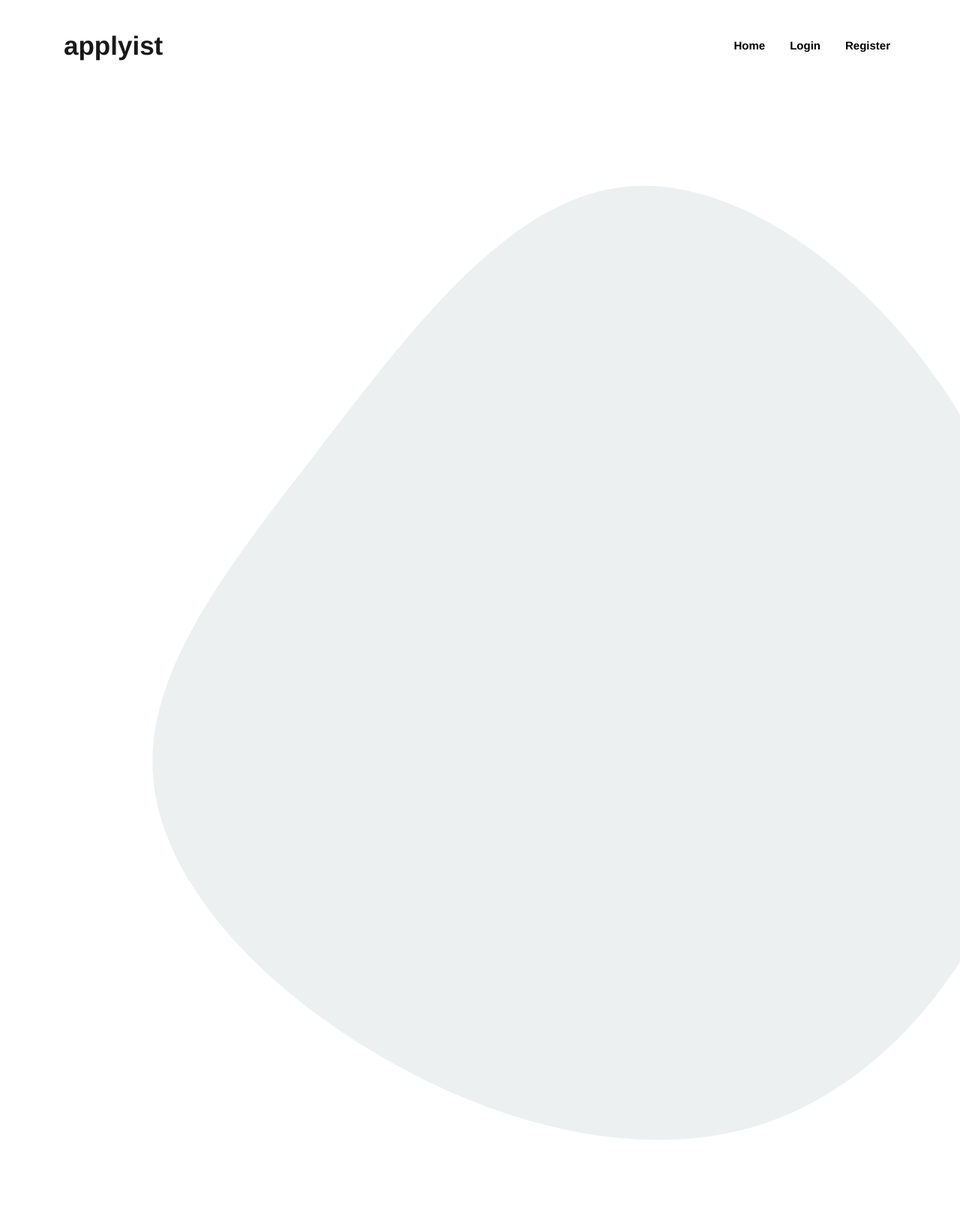
After one commit to ntbol/applyist, a PHP site: page / in a window 1280 px wide. The commit adds this page. Shown: the whole page at 75% size. Run offline with PHP 8.4, Linux system fonts and the light colour scheme.

Commit message:
fixing nav issues

```diff
--- a/css/custom.css
+++ b/css/custom.css
@@ -213,3 +213,8 @@
 .theme-link{
 	color: #6f7175!important;
 }
+
+.hero{
+	background-image: url("../img/blob-shape.svg");
+	height: 1500px;
+}
--- a/dashboard.php
+++ b/dashboard.php
@@ -75,9 +75,9 @@
 				</div>
 				<div class="col-10" style="display: table-cell; vertical-align: middle;">
 					<h2 class="job-title"><?=$list['title']?></h2>
-					<h5 class="small-header"><span class="fas fa-building"></span> <span style="font-weight: 600"><?=$list['company']?></span>&nbsp;&nbsp;&nbsp;<span class="fas fa-map-marker-alt"></span> <?=$list['location']?>&nbsp;&nbsp;&nbsp;<span title="Date Applied On"><span class="far fa-calendar-alt"></span> <?=$list['date_applied']?></span></h5>
+					<h5 class="small-header"><span class="far fa-building"></span> <span style="font-weight: 600"><?=$list['company']?></span>&nbsp;&nbsp;&nbsp;<span class="fas fa-map-marker-alt"></span> <?=$list['location']?>&nbsp;&nbsp;&nbsp;<span title="Date Applied On"><span class="far fa-calendar-alt"></span> Applied on : <?=$list['date_applied']?></span></h5>
 					<h5 class="small-header" style="font-style: italic;">
-                        <span class="fas fa-rocket"></span> Status: <span style="font-weight: 600; font-style: normal;"><?=ucwords($list['status'])?></span> &nbsp;<span class="fas fa-eye"></span>
+                        <span class="far fa-clock"></span> Status: <span style="font-weight: 600; font-style: normal;"><?=ucwords($list['status'])?></span> &nbsp;<span class="far fa-eye"></span>
                             <?php
                                 if($list['link'] == null){
                                     echo "<a href='modify.php?listid=" . $list['id'] . "' class='theme-link'>Please Link Original Job</a>";
--- /dev/null
+++ b/index.php
@@ -0,0 +1,33 @@
+<?php
+
+?>
+<!DOCTYPE html>
+<html>
+<head>
+    <meta charset="utf-8">
+    <title>Organize Your Job Search - Applyist</title>
+    <link rel="stylesheet" href="https://stackpath.bootstrapcdn.com/bootstrap/4.4.1/css/bootstrap.min.css" integrity="sha384-Vkoo8x4CGsO3+Hhxv8T/Q5PaXtkKtu6ug5TOeNV6gBiFeWPGFN9MuhOf23Q9Ifjh" crossorigin="anonymous">
+    <link rel="stylesheet" href="https://use.fontawesome.com/releases/v5.7.1/css/all.css">
+    <link rel="stylesheet" href="css/custom.css" type="text/css">
+</head>
+<body>
+    <?php include('php/regnav.php'); ?>
+    <div class="hero">
+        <div class="container">
+            <div class="col-6">
+
+            </div>
+            <div class="col-6">
+
+            </div>
+        </div>
+    </div>
+
+
+
+
+    <script src="https://code.jquery.com/jquery-3.4.1.slim.min.js" integrity="sha384-J6qa4849blE2+poT4WnyKhv5vZF5SrPo0iEjwBvKU7imGFAV0wwj1yYfoRSJoZ+n" crossorigin="anonymous"></script>
+    <script src="https://cdn.jsdelivr.net/npm/popper.js@1.16.0/dist/umd/popper.min.js" integrity="sha384-Q6E9RHvbIyZFJoft+2mJbHaEWldlvI9IOYy5n3zV9zzTtmI3UksdQRVvoxMfooAo" crossorigin="anonymous"></script>
+    <script src="https://stackpath.bootstrapcdn.com/bootstrap/4.4.1/js/bootstrap.min.js" integrity="sha384-wfSDF2E50Y2D1uUdj0O3uMBJnjuUD4Ih7YwaYd1iqfktj0Uod8GCExl3Og8ifwB6" crossorigin="anonymous"></script>
+</body>
+</html>
--- /dev/null
+++ b/php/regnav.php
@@ -0,0 +1,23 @@
+
+<nav class="navbar navbar-expand-lg navbar-light bg-light">
+        <div class="container">
+            <a class="navbar-brand" href="dashboard.php"><h1 class="nav">applyist</h1></a>
+            <button class="navbar-toggler" type="button" data-toggle="collapse" data-target="#navbarSupportedContent" aria-controls="navbarSupportedContent" aria-expanded="false" aria-label="Toggle navigation">
+                <span class="navbar-toggler-icon"></span>
+            </button>
+            <div class="collapse navbar-collapse" id="navbarSupportedContent">
+                <ul class="navbar-nav mr-auto "></ul>
+                <ul class="navbar-nav justify-content-end">
+                    <li class="nav-item">
+                        <a href="index.php" class="nav-link small-text-bold" style="padding-left: 25px">Home</a>
+                    </li>
+                    <li class="nav-item">
+                        <a href="login.php" class="nav-link small-text-bold active" style="padding-left: 25px">Login</a>
+                    </li>
+                    <li class="nav-item">
+                        <a href="register.php" class="nav-link small-text-bold " style="padding-left: 25px">Register</a>
+                    </li>
+                </ul>
+            </div>
+        </div>
+</nav>
```
Also changed, not shown: login.php (+1 -22 lines), new.php (+30 -30 lines), register.php (+1 -22 lines), img/blob-shape.svg (added), 1 other file.
